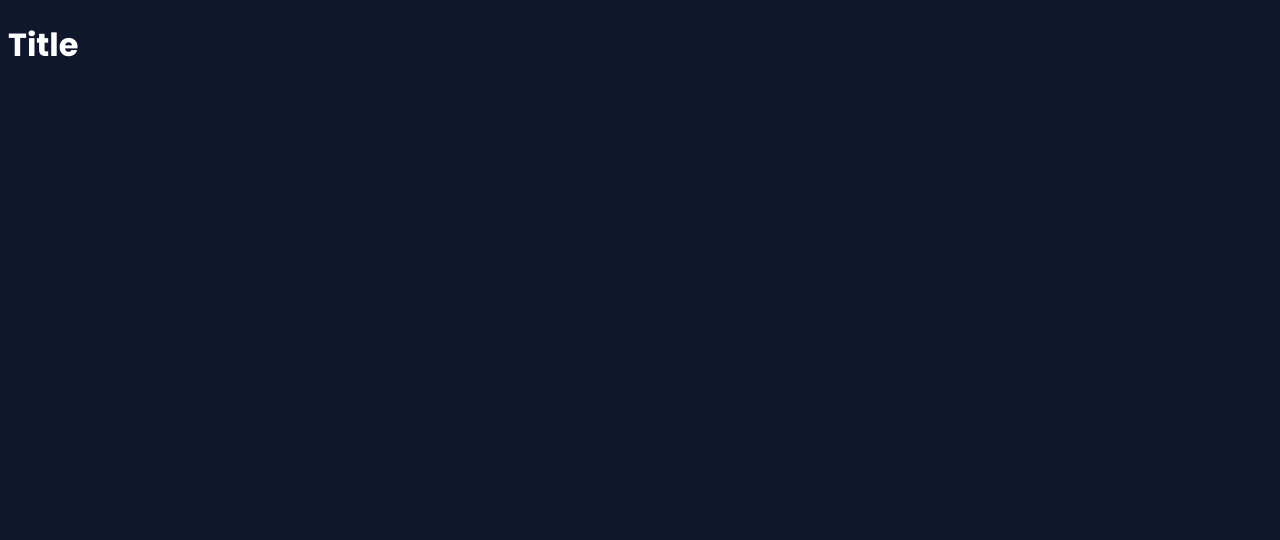
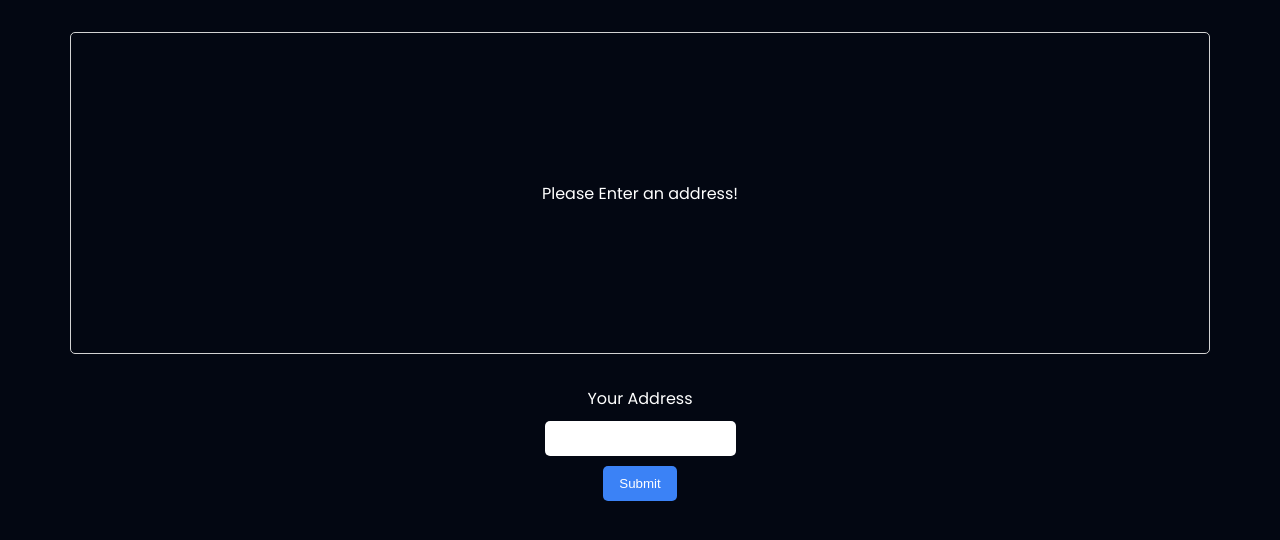
Before and after one commit to iftekhs/select-and-share, a website with bundled scripts: page index.html in a window 1280 px wide. Built offline with nearby package versions, Linux system fonts and the light colour scheme.

Commit message:
added html map container and form for writing address also added some styles in app.css and connected it with the html

```diff
--- /dev/null
+++ b/app.css
@@ -0,0 +1,60 @@
+@import url('https://fonts.googleapis.com/css2?family=Poppins:wght@400;500;600;700&display=swap');
+
+body {
+  background-color: #030712;
+  color: #fff;
+  font-family: 'Poppins', sans-serif;
+}
+
+.container {
+  max-width: 800px;
+  margin: 0 auto;
+}
+
+#map {
+  width: 90%;
+  height: 20rem;
+  border: 1px solid lightgray;
+  margin: 2rem auto;
+  display: flex;
+  justify-content: center;
+  align-items: center;
+  text-align: center;
+  border-radius: 5px;
+}
+
+form {
+  text-align: center;
+  margin: 2rem auto;
+}
+
+.form-group {
+  display: flex;
+  flex-direction: column;
+  align-items: center;
+  justify-content: center;
+  gap: 10px;
+  margin-bottom: 10px;
+}
+
+input {
+  max-width: 400px;
+  padding: 10px 7px;
+  border-radius: 5px;
+  border: none;
+  outline: none;
+}
+
+button {
+  background-color: #3b82f6;
+  color: #fff;
+  border-radius: 5px;
+  padding: 10px 16px;
+  border: none;
+  transition: 100ms all ease-in;
+  cursor: pointer;
+}
+
+button:hover {
+  background-color: #1d4ed8;
+}
--- a/index.html
+++ b/index.html
@@ -6,16 +6,33 @@
     <meta http-equiv="X-UA-Compatible" content="ie=edge" />
     <title>Title</title>
     <script src="dist/bundle.js" defer></script>
+    <link rel="stylesheet" href="app.css" />
   </head>
-  <style>
-    @import url('https://fonts.googleapis.com/css2?family=Poppins:wght@400;500;600;700&display=swap');
-    body {
-      background-color: #0f172a;
-      color: #fff;
-      font-family: 'Poppins', sans-serif;
-    }
-  </style>
   <body>
-    <h1>Title</h1>
+    <div id="map">
+      <p>Please Enter an address!</p>
+    </div>
+    <div class="container">
+      <form>
+        <div class="form-group">
+          <label for="address" class="block mb-2 text-sm font-medium text-gray-900 dark:text-white"
+            >Your Address</label
+          >
+          <input
+            type="text"
+            id="address"
+            class="bg-gray-50 border border-gray-300 text-gray-900 text-sm rounded-lg focus:ring-blue-500 focus:border-blue-500 block w-full p-2.5 dark:bg-gray-700 dark:border-gray-600 dark:placeholder-gray-400 dark:text-white dark:focus:ring-blue-500 dark:focus:border-blue-500"
+            required
+          />
+        </div>
+
+        <button
+          type="submit"
+          class="text-white bg-blue-700 hover:bg-blue-800 focus:ring-4 focus:outline-none focus:ring-blue-300 font-medium rounded-lg text-sm w-full sm:w-auto px-5 py-2.5 text-center dark:bg-blue-600 dark:hover:bg-blue-700 dark:focus:ring-blue-800"
+        >
+          Submit
+        </button>
+      </form>
+    </div>
   </body>
 </html>
```
